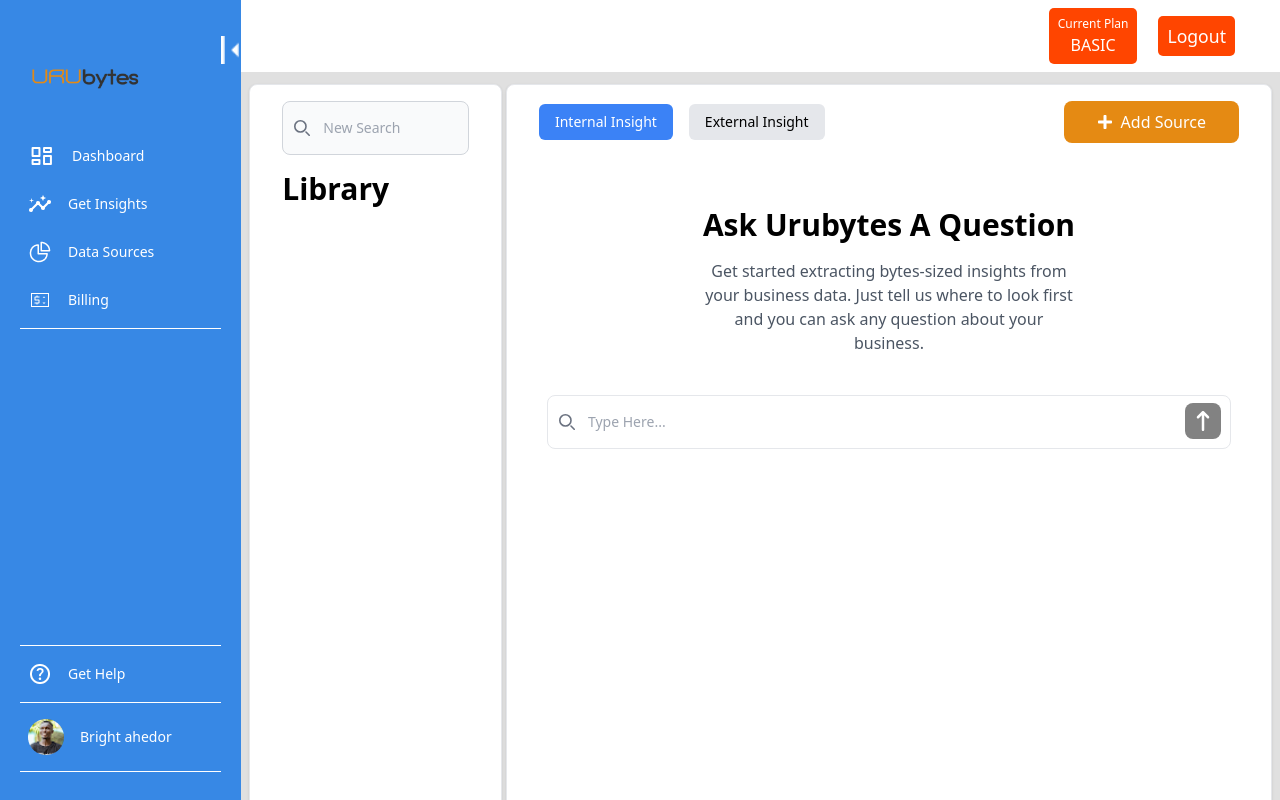
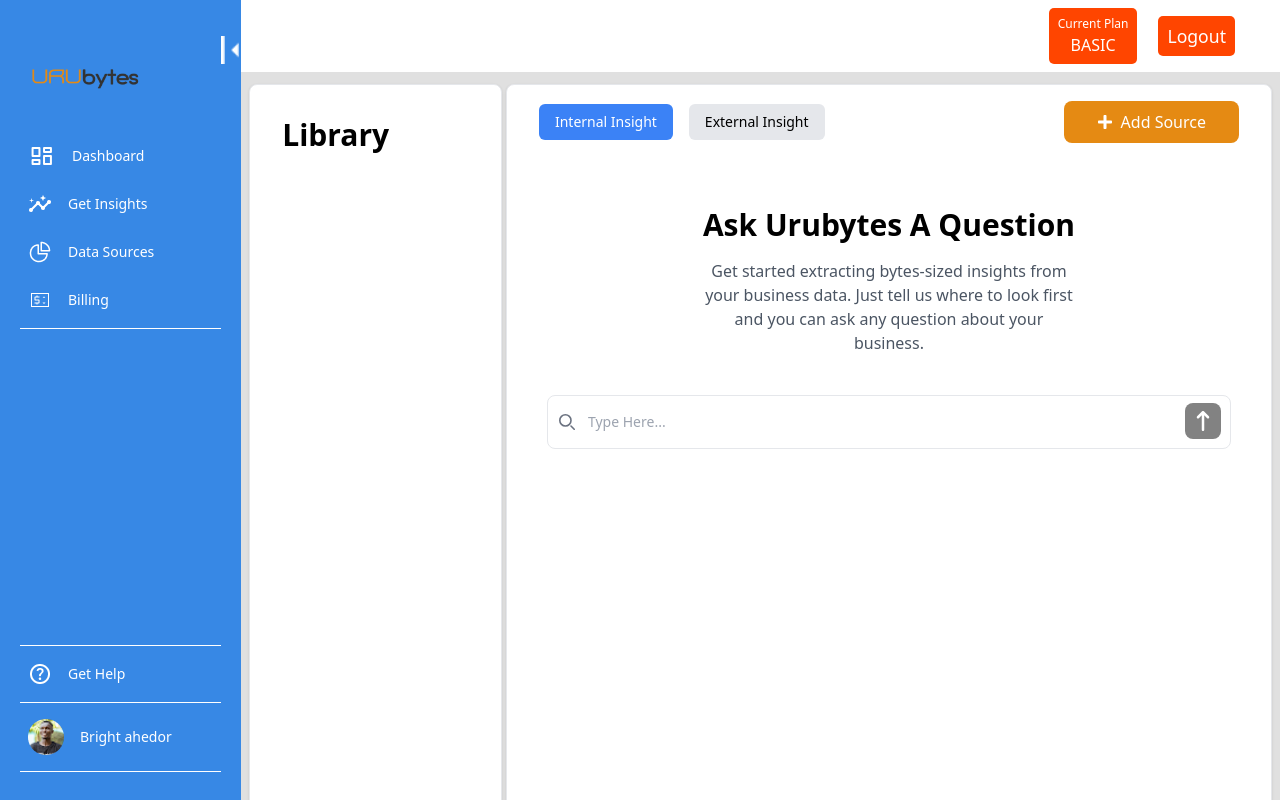
Before and after one commit to Lizdev-05/urubytes-v1, a React (Create React App) app: page /internalInsight in a window 1280 px wide. Built offline with nearby package versions, Linux system fonts and the light colour scheme.

Commit message:
Update the display for the query and the response

```diff
--- a/src/pages/internalInsight/InternalInsight.jsx
+++ b/src/pages/internalInsight/InternalInsight.jsx
@@ -248,6 +248,271 @@
 
 // export default InternalInsight;
 
+// import React, { useState } from "react";
+// import Navbar from "../../components/navbar/Navbar";
+// import { FaArrowUpLong } from "react-icons/fa6";
+// import { Link } from "react-router-dom";
+// import { FaPlus } from "react-icons/fa";
+// import "./InternalInsight.css";
+// import { useSelector } from "react-redux";
+
+// const InternalInsight = () => {
+//   const [query, setQuery] = useState("");
+//   const [mode, setMode] = useState("internal");
+//   const [loading, setLoading] = useState(false);
+//   const [feedback, setFeedback] = useState(null);
+//   const [previousQueries, setPreviousQueries] = useState([]);
+//   const [selectedQuery, setSelectedQuery] = useState(null);
+//   const token = useSelector((state) => state.login.token);
+//   const orgId = useSelector((state) => state.login.orgID);
+
+//   const handleSubmit = async (event) => {
+//     event.preventDefault();
+//     setLoading(true);
+
+//     const url =
+//       mode === "internal"
+//         ? "https://urubytes-backend-v2-r6wnv.ondigitalocean.app/insights/internal/"
+//         : "https://urubytes-backend-v2-r6wnv.ondigitalocean.app/insights/market/";
+
+//     try {
+//       const response = await fetch(url, {
+//         method: "POST",
+//         headers: {
+//           "Content-Type": "application/json",
+//           Authorization: `Token ${token}`,
+//         },
+//         body: JSON.stringify({ query, orgId }),
+//       });
+
+//       //     if (response.ok) {
+//       //       const data = await response.json();
+//       //       if (feedback) {
+//       //         setPreviousQueries([{ query, feedback }, ...previousQueries]);
+//       //       }
+//       //       setFeedback(data);
+//       //       console.log("Received feedback:", data);
+//       //       setLoading(false);
+//       //       setQuery("");
+//       //     } else {
+//       //       console.error("Failed to receive feedback:", response);
+//       //       setLoading(false);
+//       //     }
+//       //   } catch (error) {
+//       //     console.error("Error sending request:", error);
+//       //     setLoading(false);
+//       //   }
+//       // };
+
+//       if (response.ok) {
+//         const data = await response.json();
+//         if (feedback) {
+//           setPreviousQueries([{ query, feedback }, ...previousQueries]);
+//         }
+//         setFeedback(data);
+//         console.log("Received feedback:", data);
+//         setLoading(false);
+//         setQuery("");
+//       } else {
+//         console.error("Failed to receive feedback:", response);
+//         setLoading(false);
+//       }
+//     } catch (error) {
+//       console.error("Error sending request:", error);
+//       setLoading(false);
+//     }
+//   };
+
+//   const handleQueryClick = (query) => {
+//     setFeedback(query.feedback);
+//   };
+
+//   const handleChange = (event) => {
+//     setQuery(event.target.value);
+//   };
+
+//   const handleToggle = () => {
+//     setMode(mode === "internal" ? "external" : "internal");
+//   };
+
+//   return (
+//     <div className="bg-grey-bg h-screen w-screen overflow-hidden internal">
+//       <Navbar />
+//       <div className="grid grid-cols-1 sm:grid-cols-4 p-2 my-1 gap-1 h-full overflow-hidden">
+//         <div className="block sm:col-span-1 py-4 px-8 bg-white border border-gray-200 rounded-lg shadow dark:border-gray-100">
+//           <form className="max-w-md mx-auto">
+//             <div className="relative">
+//               <div className="absolute inset-y-0 start-0 flex items-center ps-3 pointer-events-none">
+//                 <svg
+//                   className="w-4 h-4 text-gray-500 dark:text-gray-400"
+//                   aria-hidden="true"
+//                   xmlns="http://www.w3.org/2000/svg"
+//                   fill="none"
+//                   viewBox="0 0 20 20"
+//                 >
+//                   <path
+//                     stroke="currentColor"
+//                     strokeLinecap="round"
+//                     strokeLinejoin="round"
+//                     strokeWidth="2"
+//                     d="m19 19-4-4m0-7A7 7 0 1 1 1 8a7 7 0 0 1 14 0Z"
+//                   />
+//                 </svg>
+//               </div>
+//               <input
+//                 type="search"
+//                 id="default-search"
+//                 className="block w-full p-4 ps-10 text-sm text-gray-100 border border-gray-300 rounded-lg bg-gray-50 dark:bg-gray-100 dark:placeholder-gray-400 dark:text-white"
+//                 placeholder="New Search"
+//                 required
+//               />
+//             </div>
+//           </form>
+//           <h1 className="mt-4 text-3xl font-bold">Library</h1>
+
+//           {previousQueries.map((item, index) => (
+//             <div key={index} onClick={() => handleQueryClick(item)}>
+//               <p>Previous Search:</p>
+//               <p>{item.query}</p>
+//               <p>{item.feedback.insights}</p>
+//             </div>
+//           ))}
+//         </div>
+
+//         <div className="sm:col-span-3 block py-4 px-8 bg-white border border-gray-200 rounded-lg shadow dark:border-gray-100 mainInternal">
+//           <div className="flex justify-between items-center mb-4">
+//             <div className="flex space-x-4">
+//               <button
+//                 onClick={() => handleToggle()}
+//                 className={`px-4 py-2 text-sm rounded-md ${
+//                   mode === "internal" ? "bg-blue-500 text-white" : "bg-gray-200"
+//                 }`}
+//               >
+//                 Internal Insight
+//               </button>
+//               <button
+//                 onClick={() => handleToggle()}
+//                 className={`px-4 py-2 text-sm rounded-md ${
+//                   mode === "external" ? "bg-blue-500 text-white" : "bg-gray-200"
+//                 }`}
+//               >
+//                 External Insight
+//               </button>
+//             </div>
+//             <Link
+//               to="/addSource"
+//               className="border border-transparent rounded-lg flex items-center bg-yellow-color hover:bg-yellow-600"
+//             >
+//               <button className="text-white font-semi-bold py-2 px-8 flex items-center gap-2">
+//                 <FaPlus />
+//                 Add Source
+//               </button>
+//             </Link>
+//           </div>
+//           <div className="flex flex-col items-center text-center p-8 internalText">
+//             <h1 className="m-4 text-3xl font-bold">Ask Urubytes A Question</h1>
+//             <p className="px-32 text-gray-600">
+//               Get started extracting bytes-sized insights from your business
+//               data. Just tell us where to look first and you can ask any
+//               question about your business.
+//             </p>
+//           </div>
+
+//           <form onSubmit={handleSubmit} className="p-2 mx-auto">
+//             <label
+//               htmlFor="default-search"
+//               className="mb-2 text-sm font-medium text-gray-900 sr-only dark:text-white"
+//             >
+//               Search
+//             </label>
+//             <div className="relative">
+//               <div className="absolute inset-y-0 start-0 flex items-center ps-3 pointer-events-none">
+//                 <svg
+//                   className="w-4 h-4 text-gray-500 dark:text-gray-400"
+//                   aria-hidden="true"
+//                   xmlns="http://www.w3.org/2000/svg"
+//                   fill="none"
+//                   viewBox="0 0 20 20"
+//                 >
+//                   <path
+//                     stroke="currentColor"
+//                     strokeLinecap="round"
+//                     strokeLinejoin="round"
+//                     strokeWidth="2"
+//                     d="m19 19-4-4m0-7A7 7 0 1 1 1 8a7 7 0 0 1 14 0Z"
+//                   />
+//                 </svg>
+//               </div>
+
+//               <input
+//                 type="search"
+//                 id="default-search"
+//                 className="block w-full p-4 ps-10 text-sm text-blue-500 border rounded-lg dark:placeholder-gray-400 dark:text-gray-500"
+//                 placeholder="Type Here..."
+//                 required
+//                 value={query}
+//                 onChange={handleChange}
+//               />
+//               <button
+//                 type="submit"
+//                 className="text-white absolute end-2.5 bottom-2.5 bg-grey-color hover:bg-gray-500 font-medium rounded-lg text-sm px-2 py-2"
+//               >
+//                 <FaArrowUpLong size={20} />
+//               </button>
+//             </div>
+//           </form>
+//           {loading && (
+//             <div className="p-4 my-4 bg-gray-100 rounded-lg shadow-md">
+//               <div className="loadingSpinner"></div>
+//             </div>
+//           )}
+//           {/* {feedback && (
+//             <div className="p-4 my-4 bg-gray-100 rounded-lg shadow-md ">
+//               <p className="text-gray-600 mb-4 text-[1rem] ">
+//                 {feedback.insights}
+//               </p>
+
+//               <p>
+//                 {Object.entries(feedback.metadata).map(([key, value]) => (
+//                   <div key={key}>
+//                     Source:
+//                     <span className="text-primary-blue">
+//                       {" "}
+//                       {value.file_name}
+//                     </span>
+//                   </div>
+//                 ))}
+//               </p>
+//             </div>
+//           )} */}
+
+//           {feedback && (
+//             <div className="p-4 my-4 bg-gray-100 rounded-lg shadow-md ">
+//               <p className="text-gray-600 mb-4 text-[1rem] ">
+//                 {feedback.insights}
+//               </p>
+
+//               <p>
+//                 {Object.entries(feedback.metadata).map(([key, value]) => (
+//                   <div key={key}>
+//                     Source:
+//                     <span className="text-primary-blue">
+//                       {" "}
+//                       {value.file_name}
+//                     </span>
+//                   </div>
+//                 ))}
+//               </p>
+//             </div>
+//           )}
+//         </div>
+//       </div>
+//     </div>
+//   );
+// };
+
+// export default InternalInsight;
+
 import React, { useState } from "react";
 import Navbar from "../../components/navbar/Navbar";
 import { FaArrowUpLong } from "react-icons/fa6";
@@ -285,25 +550,6 @@
         body: JSON.stringify({ query, orgId }),
       });
 
-      //     if (response.ok) {
-      //       const data = await response.json();
-      //       if (feedback) {
-      //         setPreviousQueries([{ query, feedback }, ...previousQueries]);
-      //       }
-      //       setFeedback(data);
-      //       console.log("Received feedback:", data);
-      //       setLoading(false);
-      //       setQuery("");
-      //     } else {
-      //       console.error("Failed to receive feedback:", response);
-      //       setLoading(false);
-      //     }
-      //   } catch (error) {
-      //     console.error("Error sending request:", error);
-      //     setLoading(false);
-      //   }
-      // };
-
       if (response.ok) {
         const data = await response.json();
         if (feedback) {
@@ -323,10 +569,6 @@
     }
   };
 
-  const handleQueryClick = (query) => {
-    setFeedback(query.feedback);
-  };
-
   const handleChange = (event) => {
     setQuery(event.target.value);
   };
@@ -335,46 +577,19 @@
     setMode(mode === "internal" ? "external" : "internal");
   };
 
+  const handleQueryClick = (query) => {
+    setSelectedQuery(query);
+  };
+
   return (
     <div className="bg-grey-bg h-screen w-screen overflow-hidden internal">
       <Navbar />
       <div className="grid grid-cols-1 sm:grid-cols-4 p-2 my-1 gap-1 h-full overflow-hidden">
         <div className="block sm:col-span-1 py-4 px-8 bg-white border border-gray-200 rounded-lg shadow dark:border-gray-100">
-          <form className="max-w-md mx-auto">
-            <div className="relative">
-              <div className="absolute inset-y-0 start-0 flex items-center ps-3 pointer-events-none">
-                <svg
-                  className="w-4 h-4 text-gray-500 dark:text-gray-400"
-                  aria-hidden="true"
-                  xmlns="http://www.w3.org/2000/svg"
-                  fill="none"
-                  viewBox="0 0 20 20"
-                >
-                  <path
-                    stroke="currentColor"
-                    strokeLinecap="round"
-                    strokeLinejoin="round"
-                    strokeWidth="2"
-                    d="m19 19-4-4m0-7A7 7 0 1 1 1 8a7 7 0 0 1 14 0Z"
-                  />
-                </svg>
-              </div>
-              <input
-                type="search"
-                id="default-search"
-                className="block w-full p-4 ps-10 text-sm text-gray-100 border border-gray-300 rounded-lg bg-gray-50 dark:bg-gray-100 dark:placeholder-gray-400 dark:text-white"
-                placeholder="New Search"
-                required
-              />
-            </div>
-          </form>
           <h1 className="mt-4 text-3xl font-bold">Library</h1>
-
           {previousQueries.map((item, index) => (
             <div key={index} onClick={() => handleQueryClick(item)}>
-              <p>Previous Search:</p>
-              <p>{item.query}</p>
-              <p>{item.feedback.insights}</p>
+              <p>Query: {item.query}</p>
             </div>
           ))}
         </div>
@@ -466,14 +681,15 @@
               <div className="loadingSpinner"></div>
             </div>
           )}
-          {/* {feedback && (
+          {selectedQuery && (
             <div className="p-4 my-4 bg-gray-100 rounded-lg shadow-md ">
               <p className="text-gray-600 mb-4 text-[1rem] ">
-                {feedback.insights}
+                {selectedQuery.feedback.insights}
               </p>
 
               <p>
-                {Object.entries(feedback.metadata).map(([key, value]) => (
+                {Object.entries(selectedQuery.feedback.metadata).map(
+                  ([key, value]) => (
                     <div key={key}>
                       Source:
                       <span className="text-primary-blue">
@@ -481,27 +697,8 @@
                         {value.file_name}
                       </span>
                     </div>
-                ))}
-              </p>
-            </div>
-          )} */}
-
-          {feedback && (
-            <div className="p-4 my-4 bg-gray-100 rounded-lg shadow-md ">
-              <p className="text-gray-600 mb-4 text-[1rem] ">
-                {feedback.insights}
-              </p>
-
-              <p>
-                {Object.entries(feedback.metadata).map(([key, value]) => (
-                  <div key={key}>
-                    Source:
-                    <span className="text-primary-blue">
-                      {" "}
-                      {value.file_name}
-                    </span>
-                  </div>
-                ))}
+                  )
+                )}
               </p>
             </div>
           )}
```
Lines whose indentation alone changed are shown as unchanged.
